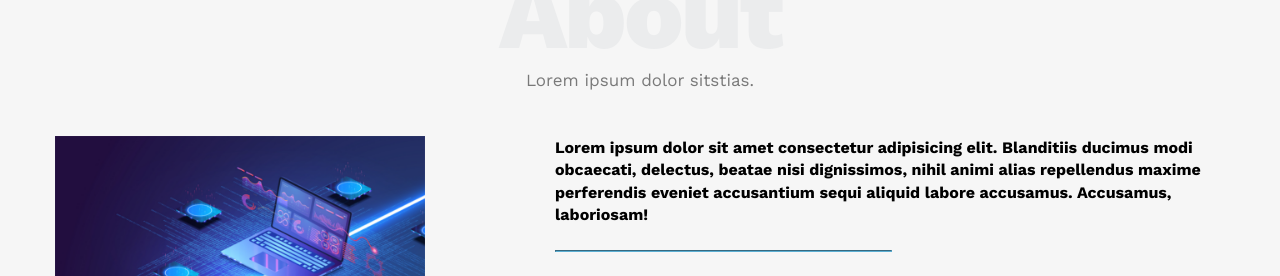
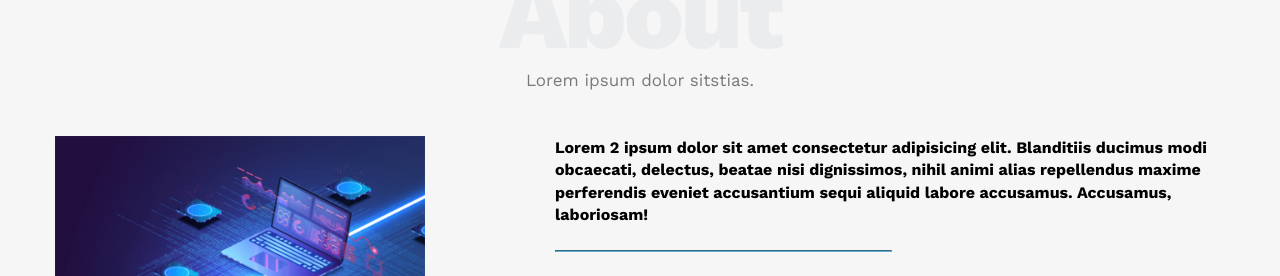
Before and after one commit to mohamedelcibahy/HI-TECH-Template1, a plain HTML site: page index.html in a window 1280 px wide. Shown: the part 2800-3076 px from the top of the page. Drawn offline with nearby package versions, Linux system fonts and the light colour scheme; animation ran at ten frames a second.

Commit message:
text edit in index

```diff
--- a/index.html
+++ b/index.html
@@ -170,7 +170,7 @@
                     <img src="assets/images/project3.png" alt="" srcset="">
                 </div>
                 <div class="text">
-                    <p>Lorem ipsum dolor sit amet consectetur adipisicing elit. Blanditiis ducimus modi obcaecati,
+                    <p>Lorem 2 ipsum dolor sit amet consectetur adipisicing elit. Blanditiis ducimus modi obcaecati,
                         delectus, beatae nisi dignissimos, nihil animi alias repellendus maxime perferendis eveniet
                         accusantium sequi aliquid labore accusamus. Accusamus, laboriosam!
                     </p>
```
